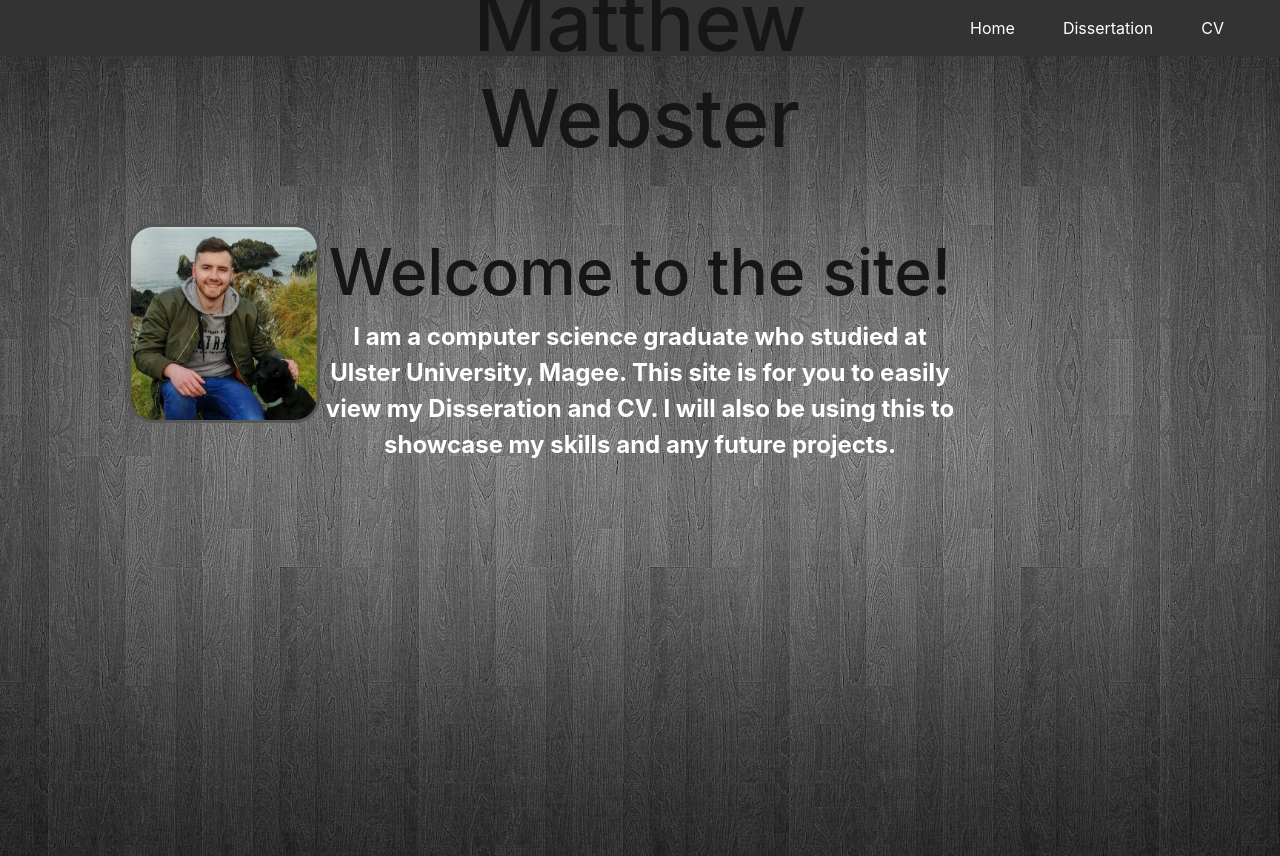
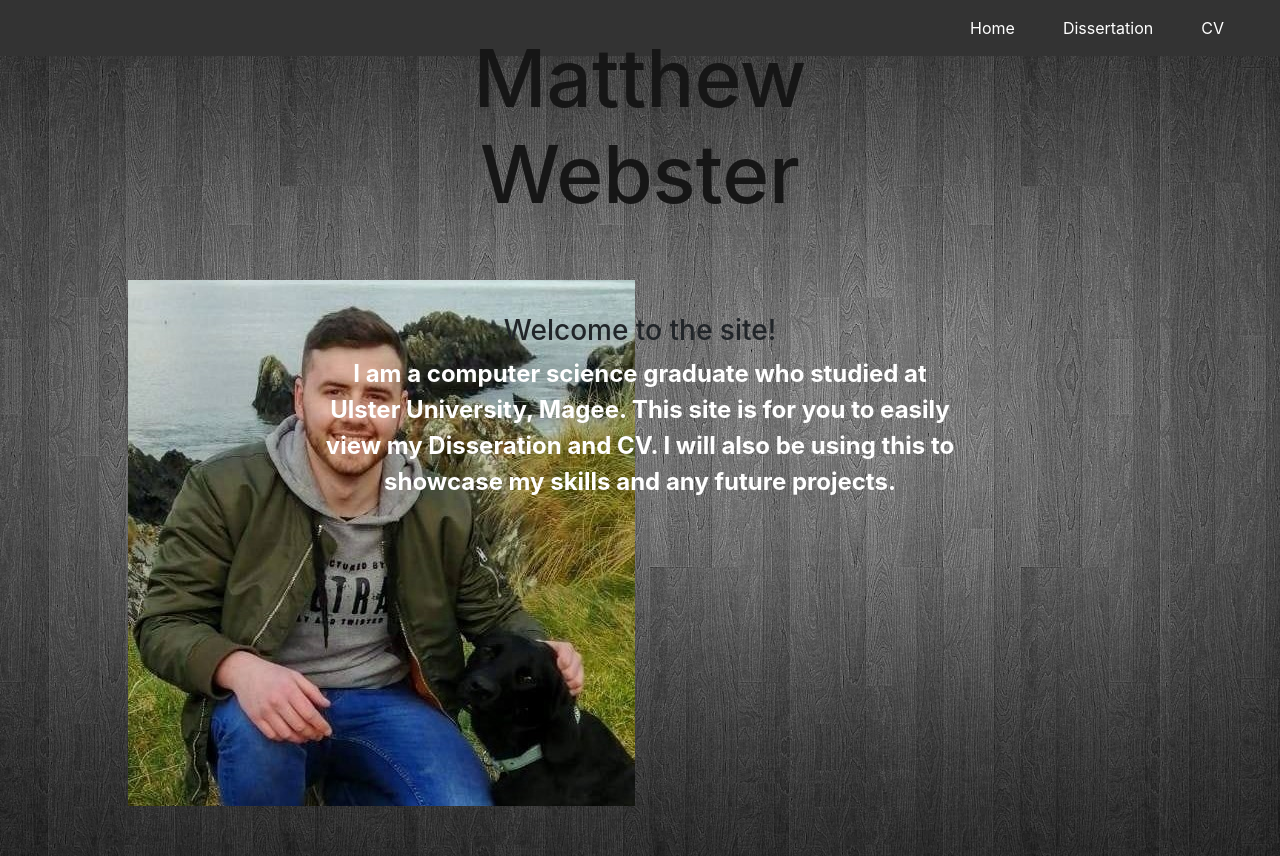
Before and after one commit to Webster939/Website, a plain HTML site: page index.html in a window 1280 px wide. Drawn offline with nearby package versions, Linux system fonts and the light colour scheme.

Commit message:
Update index.html

```diff
--- a/index.html
+++ b/index.html
@@ -35,26 +35,26 @@
 
 <header class="page-header header container-fluid">
 
+	<div class="Me">
+		<img src="Images/ME.jpg" class="img-fluid" alt="My Image">
+
+	</div>
 
 
 
- </header>
+	<div class="Title">
+		<h2>Matthew Webster</h2>
+
+		<div class="description">
+			<h3>Welcome to the site!</h3>
+			<b>I am a computer science graduate who studied at Ulster University, Magee. This site is for you to easily view my Disseration and CV. I will also be using this to showcase my skills and any future projects.</b>
+		</div>
 
 
-<div class="Me">
-	<img  id="CVimg" class="CVimg" src="Images/ME.jpg" />
-
-</div>
+	</header>
 
 
 
-<div class="Title">
-	<h2>Matthew Webster</h2>
-
-	<div class="description">
-		<h1>Welcome to the site!</h1>
-		<b>I am a computer science graduate who studied at Ulster University, Magee. This site is for you to easily view my Disseration and CV. I will also be using this to showcase my skills and any future projects.</b>
-	</div>
 
 
 
```
